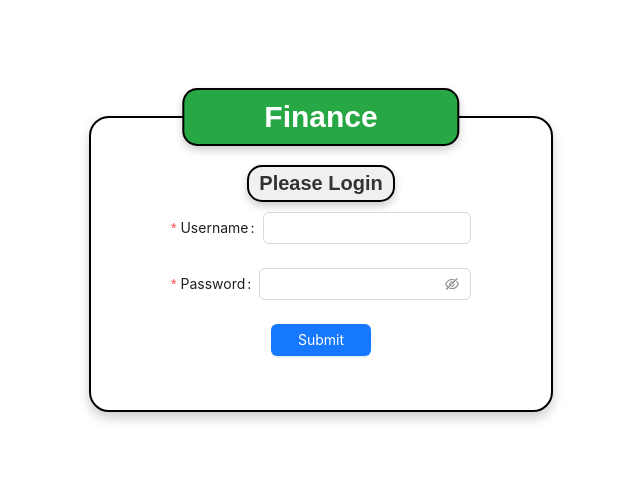
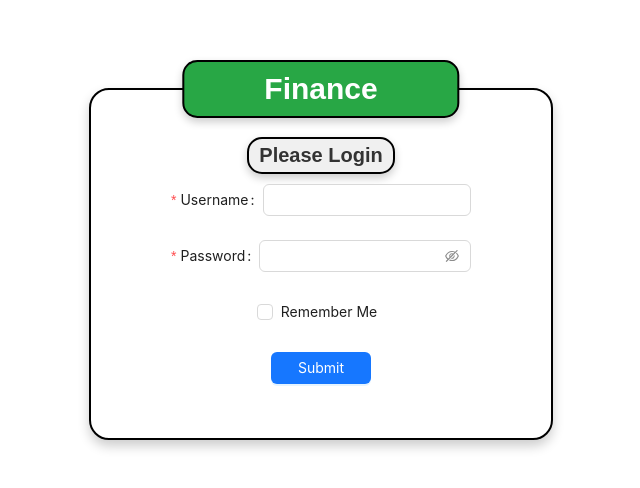
Before and after one commit to ThitapaPhromthong/Finance-project, a React (Create React App) app: page / in a window 1280 px wide. Shown: the part 136-624 px from the top of the page, without its empty margins (319-959 px from the left). Built offline with nearby package versions, Linux system fonts and the light colour scheme; no server answers.

Commit message:
Remember me checkbox

```diff
--- a/src/FinanceScreen.js
+++ b/src/FinanceScreen.js
@@ -19,6 +19,7 @@ function FinanceScreen() {
   const [transactionData, setTransactionData] = useState([])
   const [editItem, setEditItem] = useState(null)
   const [item, setItem] = useState(null)
+  const [isAuthenticated, setIsAuthenticated] = useState(false);
 
   const token = Cookies.get('userToken');
   if (!token) {
@@ -38,6 +39,16 @@ function FinanceScreen() {
       console.log(err)
     } finally { setIsLoading(false) }
   }
+
+  useEffect(() => {
+    const token = Cookies.get('userToken');
+    if (token) {
+      axios.defaults.headers.common = { 'Authorization': `Bearer ${token}` };
+      setIsAuthenticated(true);
+    } else {
+      setIsAuthenticated(false);
+    }
+  }, []);
 
   const handleAddItem = async (item) => {
     try {
--- a/src/LoginScreen.js
+++ b/src/LoginScreen.js
@@ -1,5 +1,5 @@
 import { useState } from 'react';
-import { Button, Form, Input, Alert } from 'antd';
+import { Button, Form, Input, Alert, Checkbox } from 'antd';
 import axios from 'axios'
 import { useNavigate } from 'react-router-dom';
 import Cookies from 'js-cookie';
@@ -11,6 +11,7 @@ export default function LoginScreen(props) {
   const [isLoading, setIsLoading] = useState(false)
   const [errMsg, setErrMsg] = useState(null)
   const navigate = useNavigate();
+  const [rememberMe, setRememberMe] = useState(false);
 
   const handleLogin = async (formData) => {
     try {
@@ -18,7 +19,11 @@ export default function LoginScreen(props) {
       setErrMsg(null)
       const response = await axios.post(URL_AUTH, { ...formData })
       const token = response.data.jwt
-      Cookies.set('userToken', token, { expires: 7 });
+      if (rememberMe) {
+        Cookies.set('userToken', token, { expires: 7 }); // เก็บ cookie ไว้ 7 วัน
+      } else {
+        Cookies.set('userToken', token); // เก็บ cookie แบบ session (หมดอายุเมื่อปิดเบราว์เซอร์)
+      }
       axios.defaults.headers.common = { 'Authorization': `bearer ${token}` }
       navigate('/finance');
       props.onLoginSuccess();
@@ -27,6 +32,7 @@ export default function LoginScreen(props) {
       setErrMsg(err.message)
     } finally { setIsLoading(false) }
   }
+
 
   return (
     <div className="login-container">
@@ -56,13 +62,22 @@ export default function LoginScreen(props) {
         </Form.Item>
 
         <Form.Item>
-          <Button
-            type="primary"
-            htmlType="submit" loading={isLoading}>
-            Submit
-          </Button>
+          <Checkbox
+            checked={rememberMe}
+            onChange={(e) => setRememberMe(e.target.checked)}
+          >
+            Remember Me
+          </Checkbox>
         </Form.Item>
+
+        <Form.Item>
+            <Button
+              type="primary"
+              htmlType="submit" loading={isLoading}>
+              Submit
+            </Button>
+          </Form.Item>
       </Form>
     </div>
-  )
+  );
 }
```
